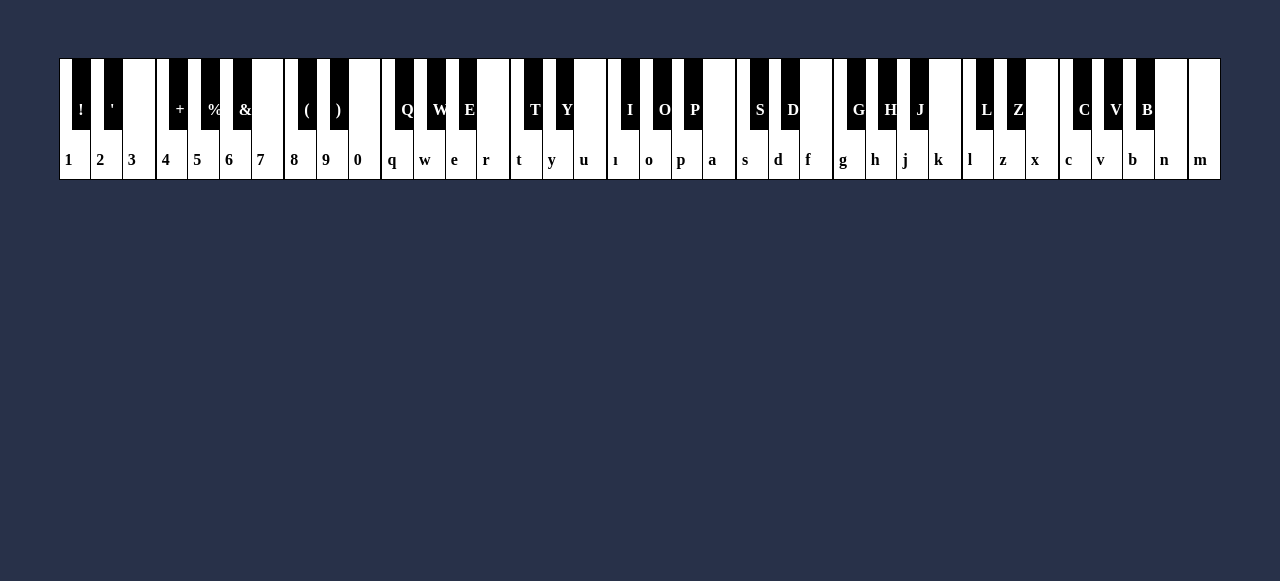
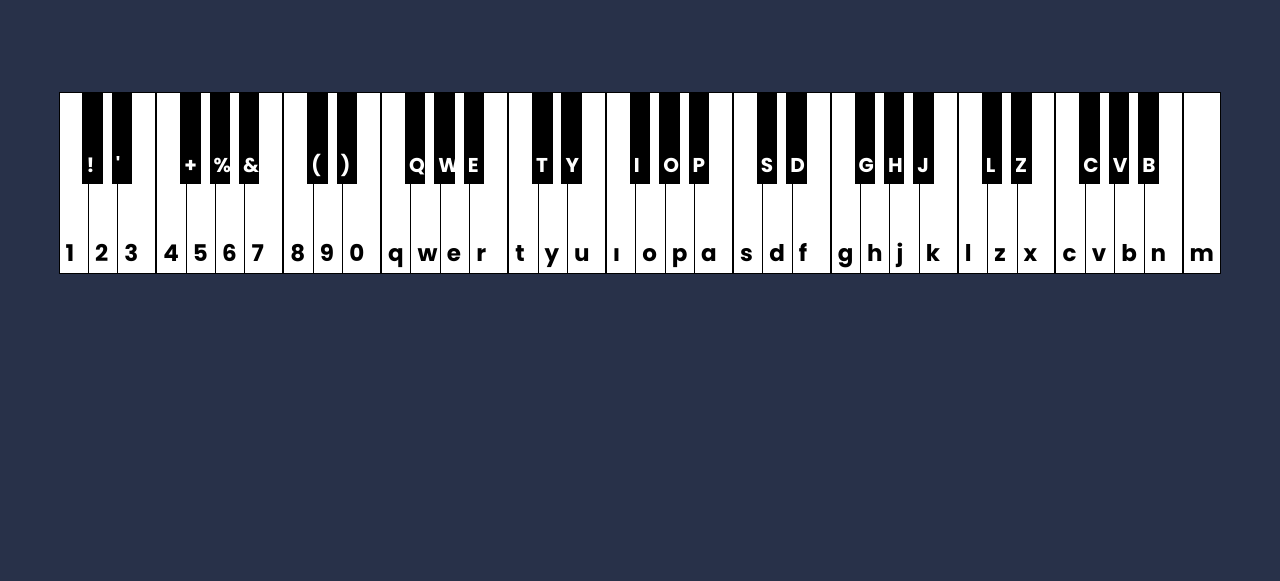
Before and after one commit to barangokcekli/virtualpiano, a plain HTML site: page index.html in a window 1280 px wide. Shown: the part 219-800 px from the top of the page. Drawn offline with Linux system fonts and the light colour scheme.

Commit message:
Css updated

```diff
--- a/styles.css
+++ b/styles.css
@@ -1,12 +1,22 @@
+@import url("https://fonts.googleapis.com/css2?family=Poppins:wght@400;700&display=swap");
+
+:root {
+  --key-width: 60px;
+  --key-height: calc(var(--key-width) * 3);
+  --sharp-width: calc(var(--key-width) / 2);
+  --sharp-height: calc(var(--sharp-width) * 3);
+  --sharp-margin: calc(var(--sharp-width) / -2);
+}
+
 body {
   text-align: center;
   background-color: #283149;
+  font-family: "Poppins", sans-serif;
 }
 
 h1 {
   font-size: 5rem;
   color: #dbedf3;
-  font-family: "Arvo", cursive;
   text-shadow: 3px 0 #da0463;
 }
 
@@ -20,52 +30,37 @@ h1 {
 }
 
 .key {
-  width: 40px;
-  height: 120px;
+  width: var(--key-width);
+  height: var(--key-height);
   background-color: white;
   border: 1px solid black;
-
   position: relative;
   z-index: 1;
 }
 
 .sharp {
-  width: 20px;
-  height: 70px;
+  width: var(--sharp-width);
+  height: var(--sharp-height);
   background-color: black;
-  margin-left: -20px;
-  top: 0px;
-  z-index: 3;
+  margin: 0 var(--sharp-margin);
+  z-index: 2;
 }
 
-.key span {
+.key span,
+.sharp span {
   position: absolute;
-  bottom: 10px;
-  left: 5px;
-  font-size: 16px;
+  bottom: 3px;
+  left: 6px;
+  font-size: 23px;
   font-weight: bold;
 }
 
 .sharp span {
   color: white;
+  left: 3px;
+  font-size: 20px;
 }
 
-/*
-
-.white span {
-  position: absolute;
-  bottom: 10px;
-  font-weight: bold;
-  left: 10px;
-  font-size: 16px;
+.key:hover {
+  cursor: pointer;
 }
-
-.sharp span {
-  position: absolute;
-  color: white;
-  bottom: 10px;
-  left: 5px;
-  font-size: 14px;
-  font-weight: bold;
-}
-*/
```
